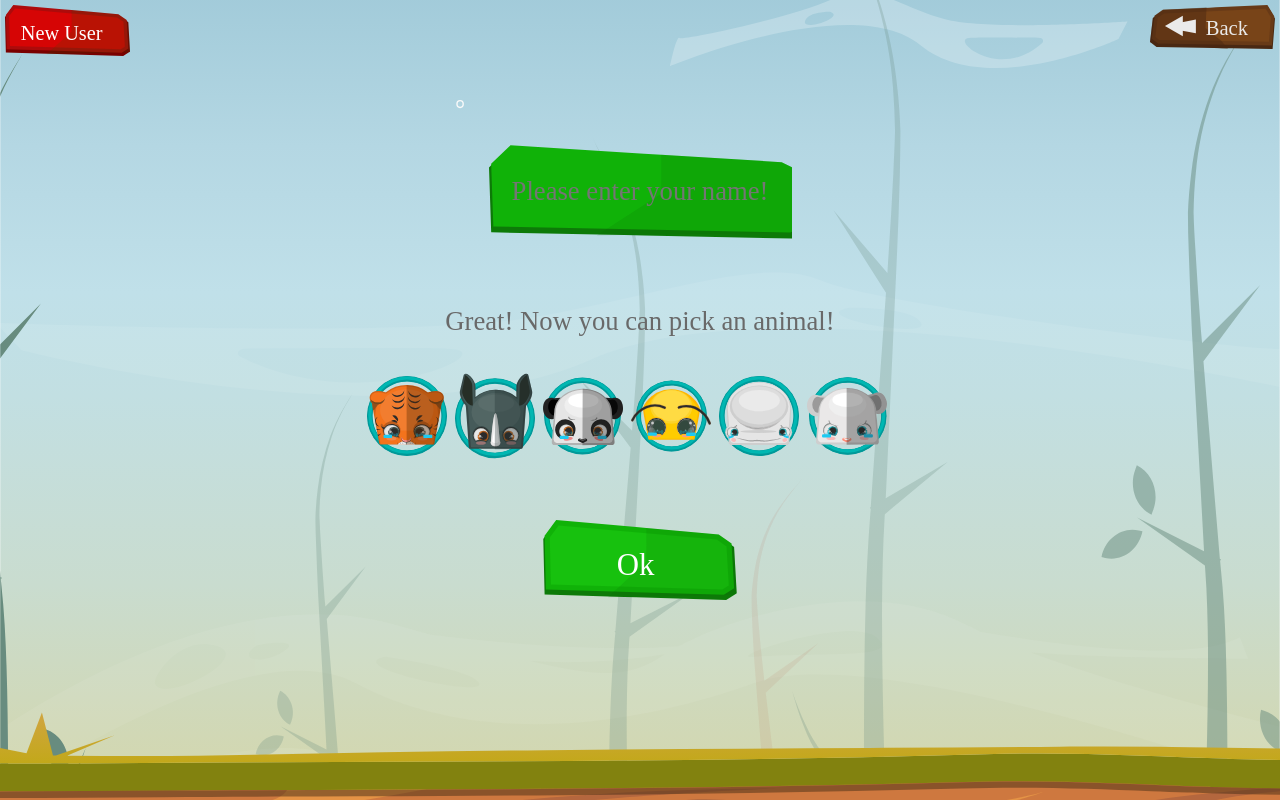
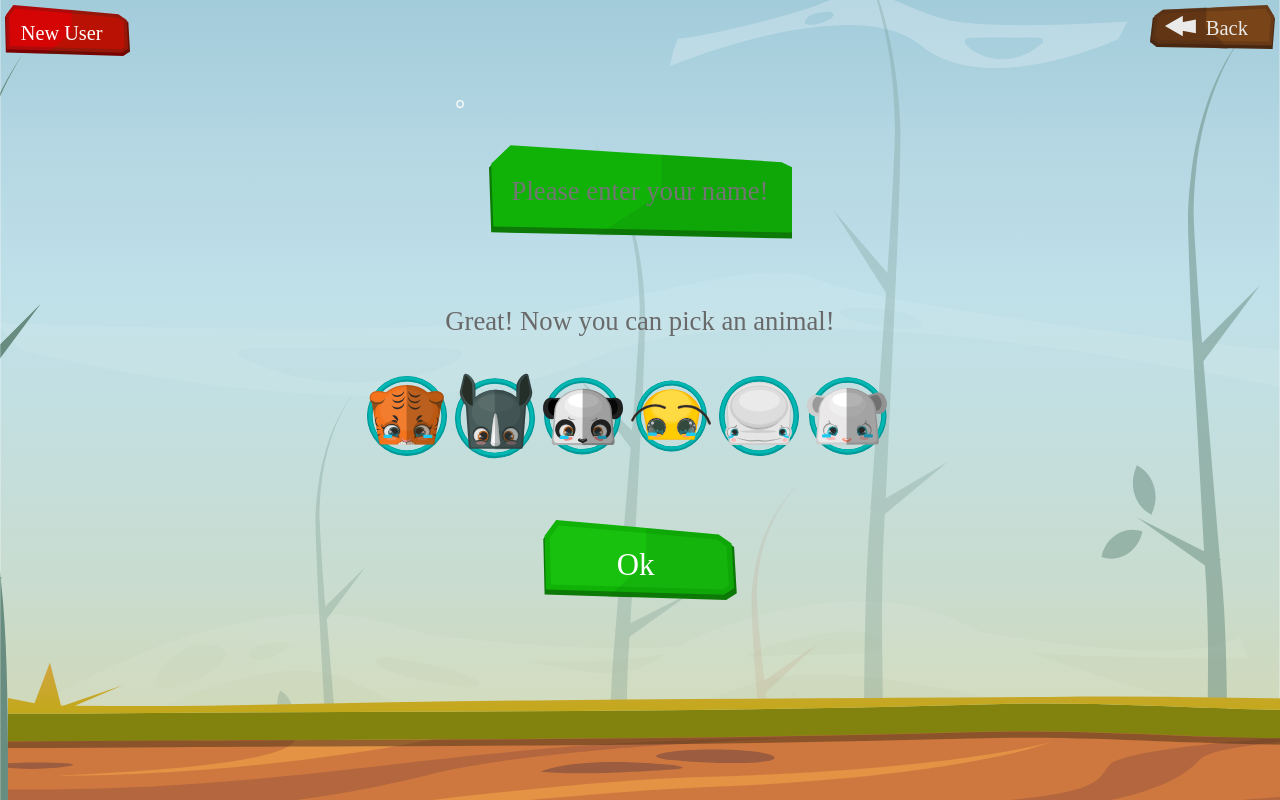
Before and after one commit to Miriamelo/pawplayfinal, a plain HTML site: page login.html in a window 1280 px wide. Drawn offline with Linux system fonts and the light colour scheme.

Commit message:
fixed home

```diff
--- a/css/main.css
+++ b/css/main.css
@@ -23,9 +23,9 @@
 
 #hground {
     position: fixed;
-    bottom: 0px;
-    width: 100vw;
-    left: 0px;
+  bottom: 0px;
+  z-index: -2;
+  width: 100vw;
     }
 
 #hlogo {
@@ -199,11 +199,11 @@
     }
 
 #lground {
-    position: fixed;
-    bottom: 0px;
-    width: 100vw;
-    height: 100px;
-    left: 0px;
+     position: fixed;
+  bottom: 0px;
+  z-index: -2;
+  width: 100vw;
+  width: 100vw;
     }
 
 #lok{
```
